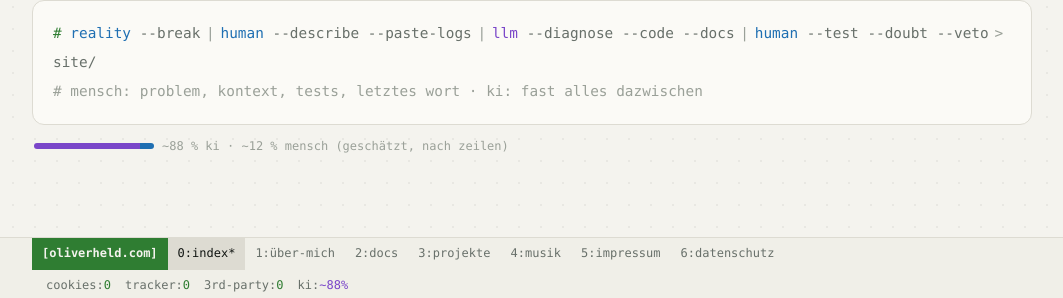
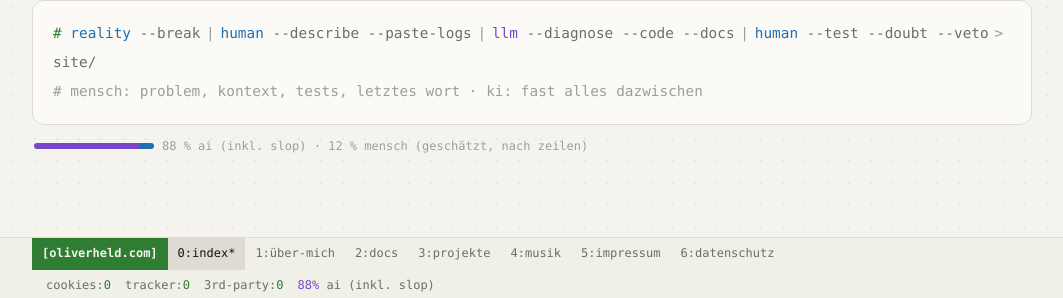
Before and after one commit to d3m0naz/h0me, a plain HTML site: page site/index.html in a window 1280 px wide. Shown: the part 1742-2040 px from the top of the page, without its empty margins (108-1171 px from the left). Drawn offline with Linux system fonts and the light colour scheme.

Commit message:
KI-Anteil: 88% ai (inkl. slop)
Co-Authored-By: Claude Opus 5.5 <noreply@anthropic.com>

```diff
--- a/site/index.html
+++ b/site/index.html
@@ -98,7 +98,7 @@
     <p class="intro">Kein Geheimnis: Die meisten Zeilen hier und in den Repos stammen von einem Sprachmodell. Die Probleme kommen aus dem echten Leben, die Verantwortung bleibt beim Menschen.</p>
 <pre class="pipe"><span class="nw"><span class="ps">#</span> <span class="hu">reality</span> <span class="fl">--break</span></span><span class="op">|</span><span class="nw"><span class="hu">human</span> <span class="fl">--describe --paste-logs</span></span><span class="op">|</span><span class="nw"><span class="ai">llm</span> <span class="fl">--diagnose --code --docs</span></span><span class="op">|</span><span class="nw"><span class="hu">human</span> <span class="fl">--test --doubt --veto</span></span><span class="op">&gt;</span> <span class="fl">site/</span>
 <span class="cm"># mensch: problem, kontext, tests, letztes wort · ki: fast alles dazwischen</span></pre>
-    <div class="legend"><span><i class="b"></i>~88&nbsp;% ki · ~12&nbsp;% mensch (geschätzt, nach zeilen)</span></div>
+    <div class="legend"><span><i class="b"></i>88&nbsp;% ai (inkl. slop) · 12&nbsp;% mensch (geschätzt, nach zeilen)</span></div>
   </section>
 
 </main>
@@ -106,7 +106,7 @@
 <footer class="tmux">
   <div class="wrap">
     <div class="l"><span class="sess">[oliverheld.com]</span><a href="./" aria-current="page">0:index*</a><a href="ueber-mich.html">1:über-mich</a><a href="docs.html">2:docs</a><a href="projekte.html">3:projekte</a><a href="musik.html">4:musik</a><a href="impressum.html">5:impressum</a><a href="datenschutz.html">6:datenschutz</a></div>
-    <div class="r"><span>cookies:<b>0</b></span><span>tracker:<b>0</b></span><span>3rd-party:<b>0</b></span><span class="ai">ki:<b>~88%</b></span></div>
+    <div class="r"><span>cookies:<b>0</b></span><span>tracker:<b>0</b></span><span>3rd-party:<b>0</b></span><span class="ai"><b>88%</b> ai (inkl. slop)</span></div>
   </div>
 </footer>
 
```
Also changed, not shown: site/datenschutz.html (+1 -1 lines), site/docs.html (+1 -1 lines), site/impressum.html (+1 -1 lines), site/musik.html (+1 -1 lines), site/projekte.html (+1 -1 lines), site/ueber-mich.html (+1 -1 lines).
